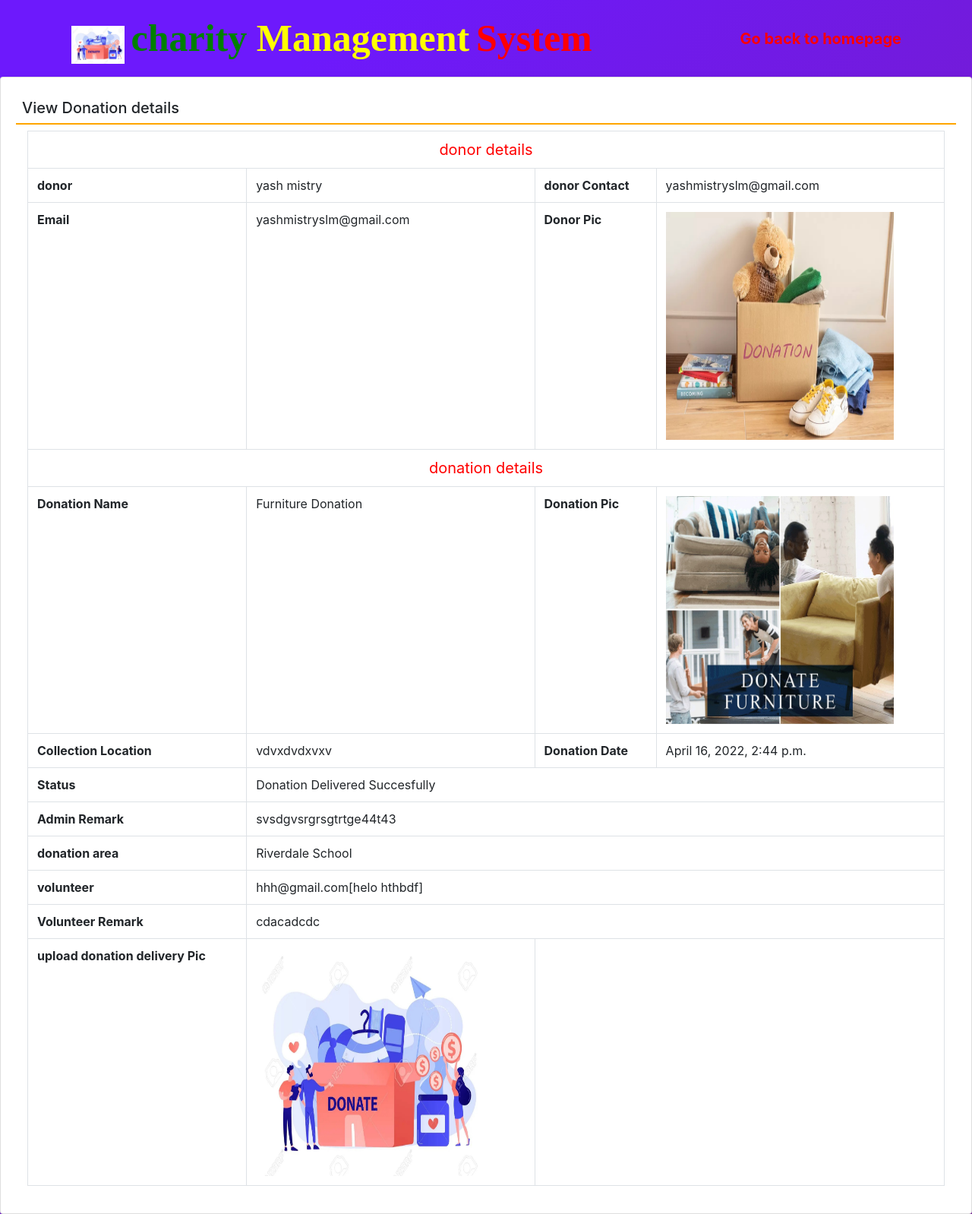
After one commit to SKULL9/CharityManagementSystem, a Django app: page /gallery/8 in a window 1280 px wide. The commit adds this page. Shown: the whole page at 76% size. Run offline with Django 4.2, Linux system fonts and the light colour scheme; a user stored in the database is signed in; data comes from the database, SQL or seed files in the repository; both versions use the stored data as it was after the commit; some libraries are stand-ins or nearby versions.

Commit message:
second commit

```diff
--- a/CharityManagementSystem/urls.py
+++ b/CharityManagementSystem/urls.py
@@ -71,5 +71,10 @@ urlpatterns = [
     path('voldonation_notrec',voldonation_notrec,name='voldonation_notrec'),
 
 
+    path('gallery/<int:pid>',gallery,name='gallery'),
+
+    path('gallery_ind',gallery_ind,name='gallery_ind'),
+
+
 
 ]+static(settings.MEDIA_URL,document_root=settings.MEDIA_ROOT)
--- /dev/null
+++ b/charity/templates/gallery.html
@@ -0,0 +1,184 @@
+
+{% load static %}
+<html lang="en">
+
+<head>
+    <meta charset="UTF-8">
+    <meta http-equiv="X-UA-Compatible" content="IE=edge">
+    <meta name="viewport" content="width=device-width, initial-scale=1.0">
+    <link rel="stylesheet" href="https://maxcdn.bootstrapcdn.com/bootstrap/4.5.2/css/bootstrap.min.css">
+
+    <script src="https://ajax.googleapis.com/ajax/libs/jquery/3.5.1/jquery.min.js"></script>
+    <script src="https://cdnjs.cloudflare.com/ajax/libs/popper.js/1.16.0/umd/popper.min.js"></script>
+    <script src="https://maxcdn.bootstrapcdn.com/bootstrap/4.5.2/js/bootstrap.min.js"></script>
+    <link href="//netdna.bootstrapcdn.com/font-awesome/3.2.1/css/font-awesome.css" rel="stylesheet">
+
+    <link rel="stylesheet" type="text/css" href="{% static 'css/sidebar.css' %}">
+    <link rel="stylesheet" type="text/css" href="{% static 'css/sidebar.css' %}">
+
+    <script src="{% static 'js/myjs.js' %}"></script>
+    <script src="https://kit.fontawesome.com/2e375cc1ab.js" crossorigin="anonymous"></script>
+
+    <script src="https://code.jquery.com/jquery-3.5.1.js"></script>
+
+
+    <script src="https://cdn.datatables.net/1.11.5/js/jquery.dataTables.min.js"></script>
+    <script src="https://cdn.datatables.net/buttons/2.2.2/js/dataTables.buttons.min.js"></script>
+    <script src="https://cdnjs.cloudflare.com/ajax/libs/jszip/3.1.3/jszip.min.js"></script>
+    <script src="https://cdnjs.cloudflare.com/ajax/libs/pdfmake/0.1.53/pdfmake.min.js"></script>
+    <script src="https://cdnjs.cloudflare.com/ajax/libs/pdfmake/0.1.53/vfs_fonts.js"></script>
+    <script src="https://cdn.datatables.net/buttons/2.2.2/js/buttons.html5.min.js"></script>
+    <link rel="stylesheet" href="https://cdn.datatables.net/1.11.5/css/jquery.dataTables.min.css">
+    <link rel="stylesheet" href="https://cdn.datatables.net/buttons/2.2.2/css/buttons.dataTables.min.css">
+
+
+
+    <script>
+
+        $(document).ready(function() {
+        $('#example').DataTable( {
+                dom: 'Bfrtip',
+                buttons: [
+                    'copyHtml5',
+                    'excelHtml5',
+                    'csvHtml5',
+                    'pdfHtml5'
+                     ]
+             } );
+            } );
+
+
+</script>
+
+
+
+</head>
+
+<body>
+{% include 'navigation1.html' %}
+
+
+
+
+
+
+
+
+        <div class="card shadow">
+            <div class="card-body">
+
+                <h5 class="p-2" style="border-bottom : 2px solid orange">View Donation details </h5>
+            <div class="container-fluid">
+                <table class="table table-bordered">
+                    <tr align="center">
+                        <td colspan="4" style="font-size : 20px ; color : red">donor details</td>
+
+                    </tr>
+                    <tr>
+                        <th>donor</th>
+                        <td>{{donation.donor.user.first_name}}  {{donation.donor.user.last_name}}</td>
+
+                        <th>donor Contact</th>
+                        <td>{{donation.donor.contact}} </td>
+
+                    </tr>
+
+                    <tr>
+                        <th>Email</th>
+                        <td>{{donation.donor.user.username}}</td>
+
+                        <th>Donor Pic</th>
+                        <td><img src="{{donation.donor.userpic.url}}"width="300px" height="300px"</td>
+
+                    </tr>
+
+
+                    <tr align="center">
+                        <td colspan="4" style="font-size : 20px ; color : red">donation details</td>
+                    </tr>
+
+                    <tr>
+                        <th>Donation Name</th>
+                        <td>{{donation.donationname}}</td>
+
+                        <th>Donation Pic</th>
+                        <td><img src="{{donation.donationpic.url}}"width="300px" height="300px"</td>
+
+                    </tr>
+
+
+                    <tr >
+                        <th>Collection Location</th>
+                        <td>{{donation.collectionloc}}</td>
+
+                        <th>Donation Date</th>
+                        <td>{{donation.donationdate}}</td>
+
+                    </tr>
+
+
+
+                    <tr>
+                        <th>Status</th>
+                        <td style="text-transform : capitalize" colspan="5">{{donation.status}}</td>
+
+                    </tr>
+
+                    <tr>
+                        <th>Admin Remark </th>
+                        <td colspan="3">{{donation.adminremark}}</td>
+
+
+
+                    </tr>
+
+
+
+
+
+                    <tr>
+                        <th>donation area</th>
+                        <td style="text-transform : capitalize"colspan="3">{{donation.donationarea.areaname}}</td>
+
+                    </tr>
+
+                    <tr>
+                        <th>volunteer </th>
+                        <td colspan="3">{{donation.volunteer.user.username}}[{{donation.volunteer.user.first_name}} {{donation.volunteer.user.last_name}}]</td>
+
+
+                    </tr>
+
+
+                    <tr>
+                        <th>Volunteer Remark</th>
+                        <td colspan="3">{{donation.volunteerremark}}</td>
+                    </tr>
+
+                    <form method="post" enctype="multipart/form-data">
+                        {% csrf_token %}
+
+
+                        <tr>
+                            <th>upload donation delivery Pic</th>
+                             <td><img src="{{gallery.deliverypic.url}}"width="300px" height="300px"</td>
+                        </tr>
+
+                    </form>
+
+
+                </table>
+
+            </div>
+
+
+            </div>
+        </div>
+
+
+
+
+
+</body>
+
+</html>
--- a/charity/templates/navigation.html
+++ b/charity/templates/navigation.html
@@ -37,7 +37,7 @@
                     <li class="nav-item"><a href="#about" class="nav-link">about us</a></li>
                     <li class="nav-item"><a href="#donate" class="nav-link">donate</a></li>
                     <li class="nav-item"><a href="#contact" class="nav-link">contact</a></li>
-                    <li class="nav-item"><a href="#contact" class="nav-link">gallary</a></li>
+                    <li class="nav-item"><a href="{% url 'gallery_ind' %}" class="nav-link">gallary</a></li>
                     <li class="nav-item"><a href="{% url 'all_logins' %}" class="nav-link">Login</a></li>
                     {% else %}
                 <li class="nav-item"><a href="{% url 'index' %}" class="nav-link">Go back to homepage</a></li>
--- /dev/null
+++ b/charity/templates/navigation1.html
@@ -0,0 +1,28 @@
+{% load static %}
+
+    <link rel="stylesheet" href="{% static 'css/mystyle.css'%}">
+
+
+  <nav class="navbar navbar-expand-sm navbar-light ">
+    <div class="container">
+        <a href="#" class="navbar-brand">
+          <img src="" alt="">
+
+                <img src = "{% static 'images/donation.jpg' %}" width="70" height="50">
+                <span style="color: green;font-size: 50px;">charity </span>
+                <span style="color: yellow;font-size: 50px;">Management</span>
+                <span style="color: red; font-size: 50px;">System</span>
+            </a>
+            <button type="button" class="navbar-toggler" data-toggle="collapse" data-target="#myMenu">
+                <span class="navbar-toggler-icon"></span>
+            </button>
+            <div class="collapse navbar-collapse text-center" id="myMenu">
+                <ul class="navbar-nav pl-5 custom-nav ml-auto">
+
+                <li class="nav-item"><a href="{% url 'index' %}" class="nav-link">Go back to homepage</a></li>
+
+                </ul>
+            </div>
+        </div>
+
+    </nav>
--- a/charity/templates/volunteer_login.html
+++ b/charity/templates/volunteer_login.html
@@ -3,7 +3,7 @@
 <html lang="en">
 <head>
 
-
+<link rel="stylesheet" href="{% static 'css/login.css'%}">
 
 </head>
 <body style="background-image: url({% static 'images/children1.jpg' %});">
--- a/charity/views.py
+++ b/charity/views.py
@@ -562,3 +562,37 @@ def voldonation_notrec(request):
     volunteer = Volunteer.objects.get(user=user)
     donation = Donation.objects.filter(volunteer=volunteer,status="Donation NotReceived")
     return render(request, 'voldonation_notrec.html', locals())
+
+
+
+
+
+def gallery(request, pid):
+    if not request.user.is_authenticated:
+        return redirect('donor_login')
+    donation = Donation.objects.get(id=pid)
+    gallery = Gallery.objects.get(donation=donation)
+    error = ""
+    if request.method == "POST":
+        status = request.POST['status']
+        deliverypic = request.FILES['deliverypic']
+
+    try:
+
+        Gallery.objects.get(donation=donation,deliverypic=deliverypic)
+        error = "no"
+
+    except:
+        error = "yes"
+
+    return render(request, 'gallery.html', locals())
+
+
+
+
+def gallery_ind(request):
+
+    donor = Donor.objects.all()
+    donation = Donation.objects.filter(status="Donation Delivered Succesfully")
+    gallery = Gallery.objects.all()
+    return render(request, 'gallery_ind.html', locals())
```
Also changed, not shown: charity/templates/all_logins.html (+5 -5 lines), charity/templates/gallery_ind.html (added, +111 -0 lines), charity/templates/index.html (+4 -4 lines), charity/static/images/children2.jpg (added), db.sqlite3.
